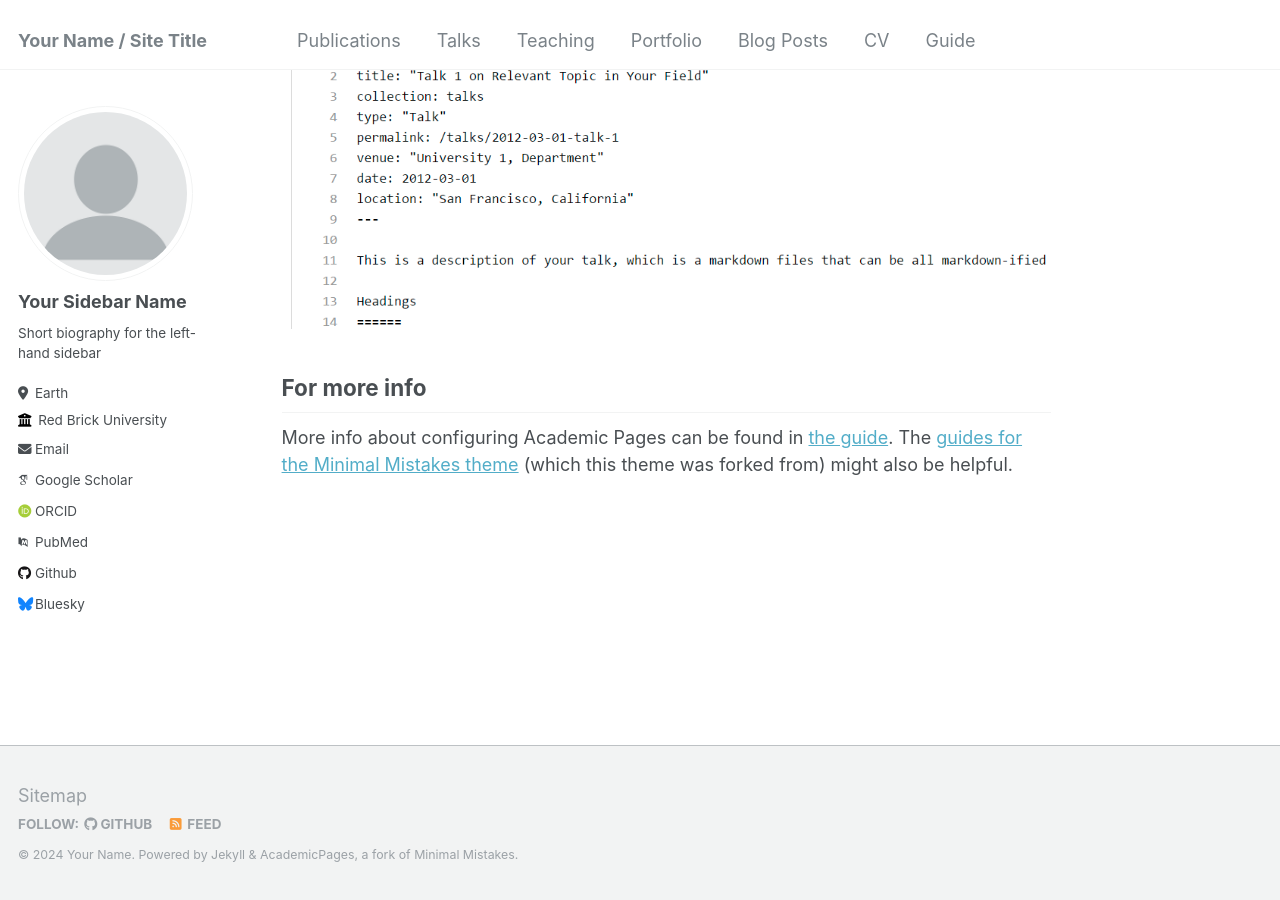
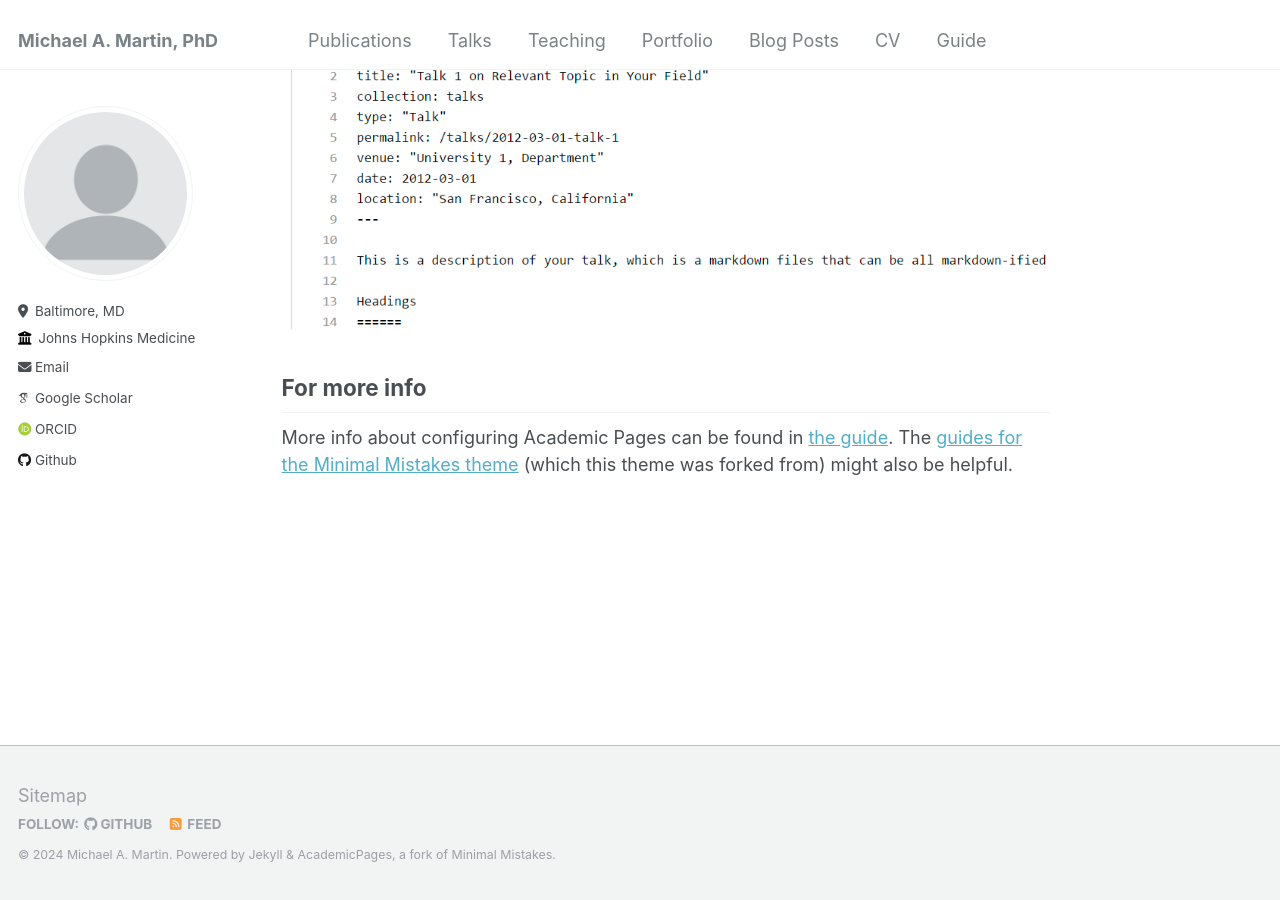
Before and after one commit to m-a-martin/m-a-martin.github.io, a Jekyll site: the page built from _pages/about.md, in a window 1280 px wide and 900 px high, scrolled down 2660 px. Built offline with Jekyll 4.4.1, drawn with Linux system fonts in a browser that asks for light colours; some web fonts are replaced.

Commit message:
Update _config.yml

```diff
--- a/_config.yml
+++ b/_config.yml
@@ -8,9 +8,9 @@
 
 # Basic Site Settings
 locale                   : "en-US"
-title                    : "Your Name / Site Title"
+title                    : "Michael A. Martin, PhD"
 title_separator          : "-"
-name                     : &name "Your Name"
+name                     : &name "Michael A. Martin"
 description              : &description "personal description"
 url                      : https://m-a-martin.github.io # the base hostname & protocol for your site e.g. "https://mmistakes.github.io"
 baseurl                  : "" # the subpath of your site, e.g. "/blog"
@@ -22,33 +22,33 @@ repository               : "m-a-martin/m-a-martin.github.io"
 author:
   # Biographic information
   avatar           : "profile.png"
-  name             : "Your Sidebar Name"
+  name             : ""
   pronouns         : # example: "she/her"
-  bio              : "Short biography for the left-hand sidebar"
-  location         : "Earth"
-  employer         : "Red Brick University"
+  bio              : ""
+  location         : "Baltimore, MD"
+  employer         : "Johns Hopkins Medicine"
   uri              : # URL
-  email            : "none@example.org"
+  email            : "mmart108@jhmi.edu"
 
   # Academic websites
   arxiv            : # URL - Update with the correct link to your profile
-  googlescholar    : "https://scholar.google.com/citations?user=PS_CX0AAAAAJ"
+  googlescholar    : "https://scholar.google.com/citations?user=FasFd30AAAAJ&hl=en"
   impactstory      : # URL
-  orcid            : "http://orcid.org/yourorcidurl"
+  orcid            : "https://orcid.org/0000-0002-9689-4066"
   semantic         : # URL
-  pubmed           : "https://www.ncbi.nlm.nih.gov/pubmed/?term=john+snow"
+  pubmed           : # URL
   researchgate     : # URL
 
   # Repositories and software development
   bitbucket        : # Username - Update with your username on the site
   codepen          : # Username
   dribbble         : # Username
-  github           : "academicpages"
+  github           : "m-a-martin"
   kaggle           : # Username
   stackoverflow    : # User number or user number and name (i.e., use "1" or "1/jeff-atwood")
 
   # Social media
-  bluesky          : "bsky.app" # Replace this with you Bluesky username
+  bluesky          : # Username
   facebook         : # Username
   flickr           : # Username
   foursquare       : # Username
@@ -65,7 +65,7 @@ author:
   steam            : # Username
   telegram         : # URL
   tumblr           : # Username
-  twitter          : # Username for X / Twitter
+  twitter          : # m_a_martin
   vine             : # Username
   weibo            : # Username
   wikipedia        : # Username
```
